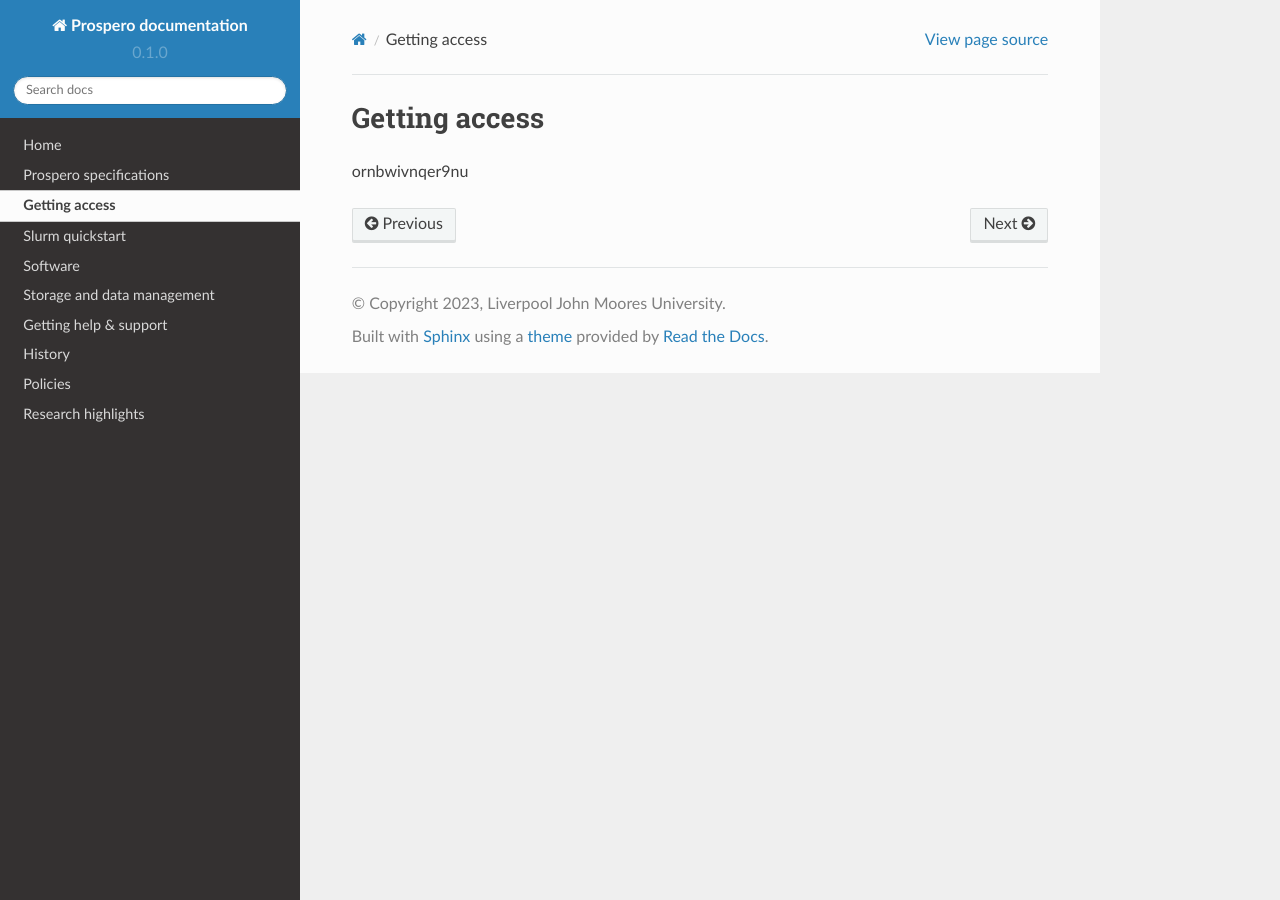
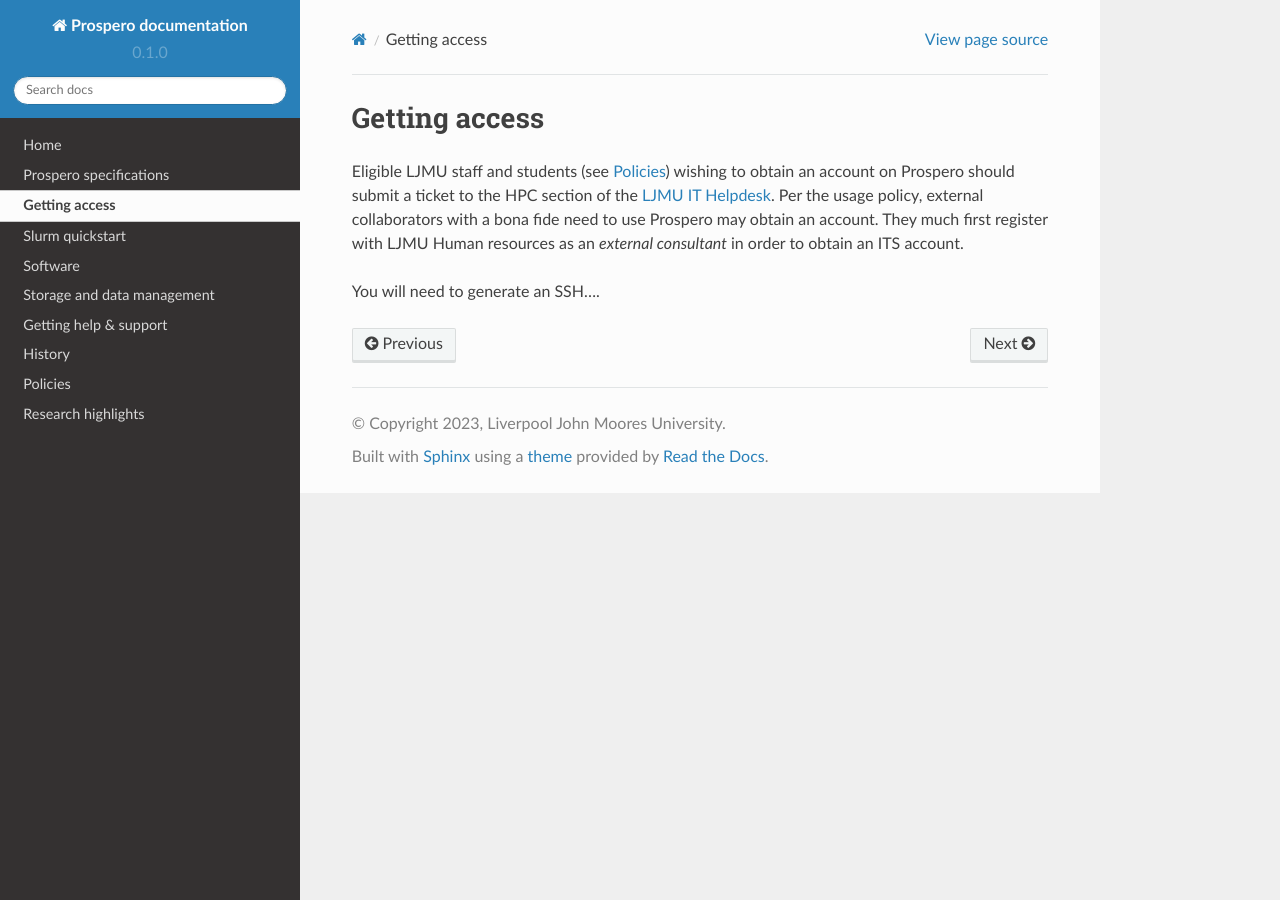
Before and after one commit to astrcrai/prospero-docs, a Sphinx documentation site: the page built from docs/source/access.rst, in a window 1280 px wide. Built offline with Sphinx 7.4.7 and the Read the Docs theme 2.0.0, drawn with Linux system fonts in a browser that asks for light colours.

Commit message:
Update access.rst

```diff
--- a/docs/source/access.rst
+++ b/docs/source/access.rst
@@ -1,4 +1,6 @@
 Getting access
 ===============
 
-ornbwivnqer9nu
+Eligible LJMU staff and students (see :ref:`Policies`) wishing to obtain an account on Prospero should submit a ticket to the HPC section of the `LJMU IT Helpdesk <https://helpme.ljmu.ac.uk/>`_. Per the usage policy, external collaborators with a bona fide need to use Prospero may obtain an account. They much first register with LJMU Human resources as an `external consultant` in order to obtain an ITS account.
+
+You will need to generate an SSH....
```
